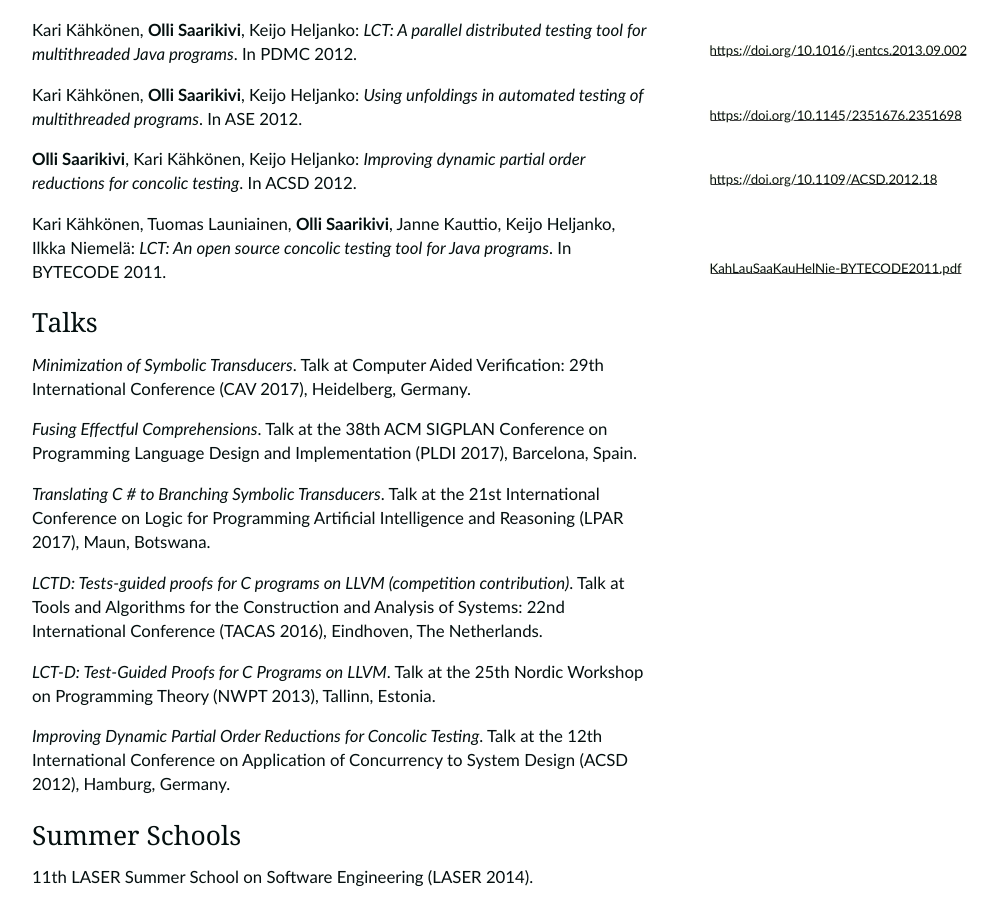
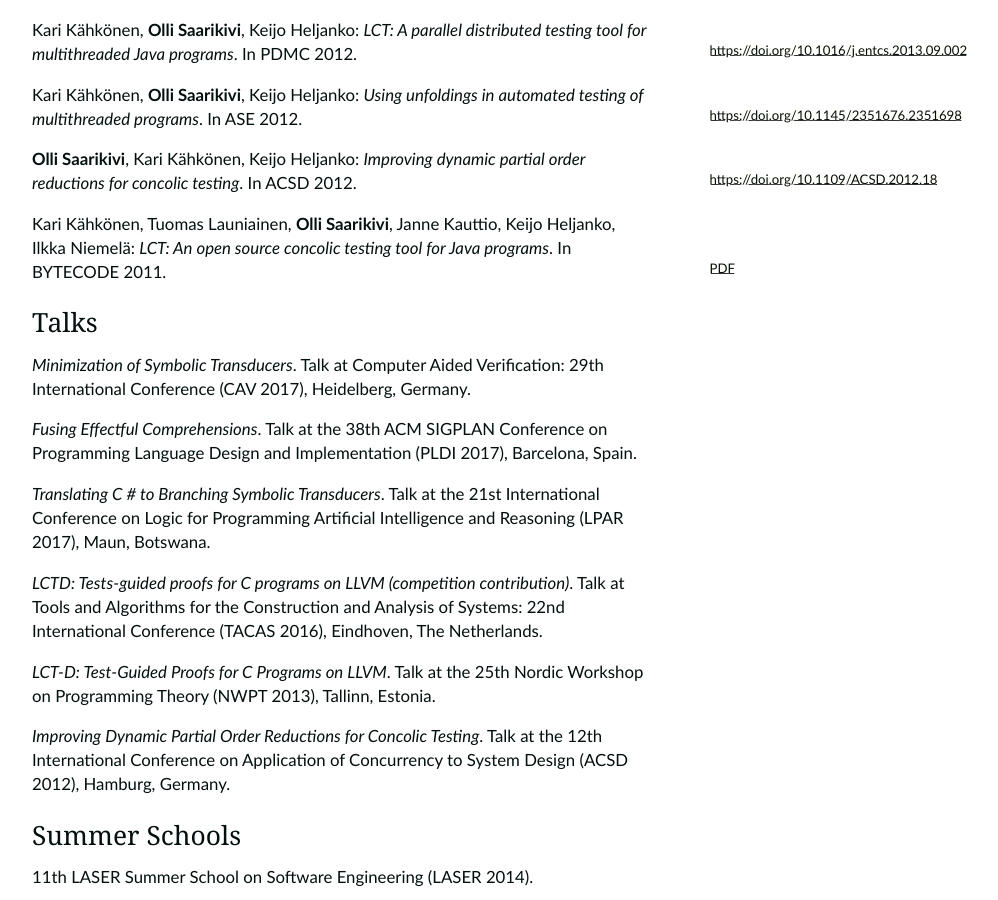
Before and after one commit to OlliSaarikivi/homepage, a Jekyll site: the page built from cv.md, in a window 1280 px wide and 900 px high, scrolled down 1603 px. Shown: the whole window, without its empty margins (128-1126 px from the left). Built offline with Jekyll 4.4.1, drawn with Linux system fonts in a browser that asks for light colours; our own code applies the rules of GitHub Pages for plain Markdown files; the repository's description, which GitHub fills in, is left out.

Commit message:
Update pdf.html

```diff
--- a/_includes/pdf.html
+++ b/_includes/pdf.html
@@ -1 +1 @@
-<span class="maybemargin"><a href="/{{ include.name }}">{{ include.name }}</a></span>
+<span class="maybemargin"><a href="/{{ include.href }}">PDF</a></span>
```
